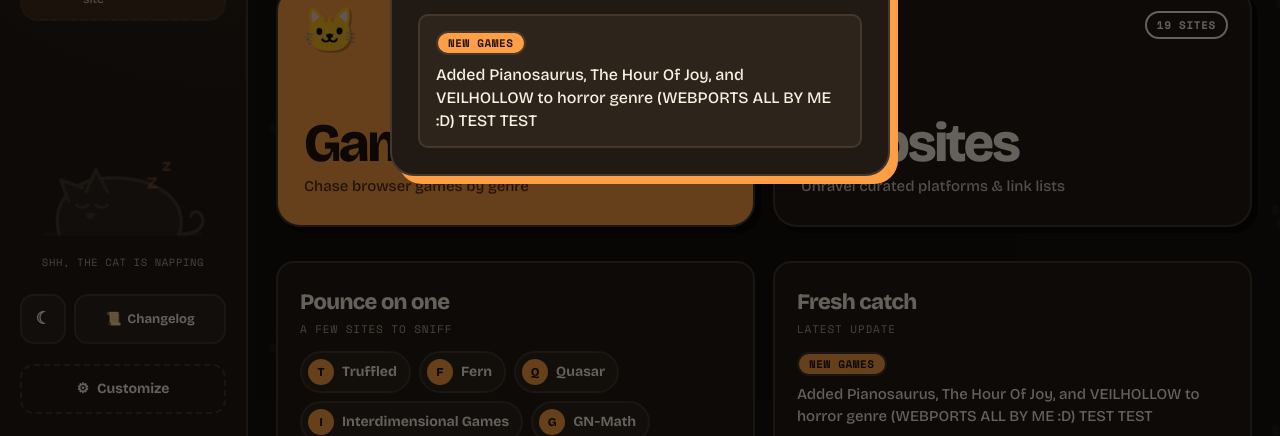
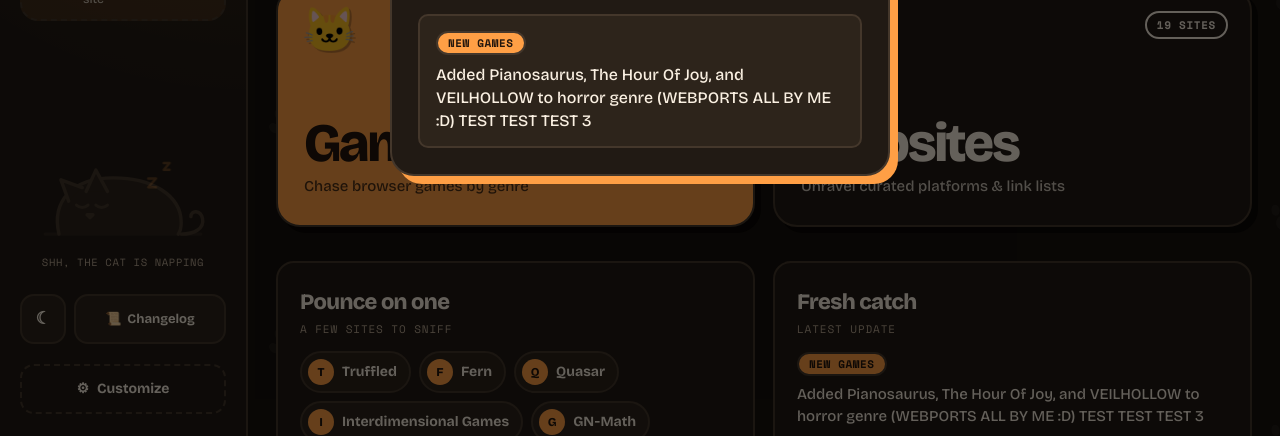
Before and after one commit to TheBlehLollipop/Whiskered, a plain HTML site: page index.html in a window 1280 px wide. Shown: the part 364-800 px from the top of the page. Drawn offline with nearby package versions, Linux system fonts and the light colour scheme.

Commit message:
auto update test 2

```diff
--- a/index.html
+++ b/index.html
@@ -1755,7 +1755,7 @@ body.hide-welcome-guidance .how-to-use { display: none; }
   ];
 
   var CHANGELOG = [
-    { badge: 'New games', text: 'Added Pianosaurus, The Hour Of Joy, and VEILHOLLOW to horror genre (WEBPORTS ALL BY ME :D) TEST TEST' }
+    { badge: 'New games', text: 'Added Pianosaurus, The Hour Of Joy, and VEILHOLLOW to horror genre (WEBPORTS ALL BY ME :D) TEST TEST TEST 3' }
   ];
 
   var GENRES = [
```
